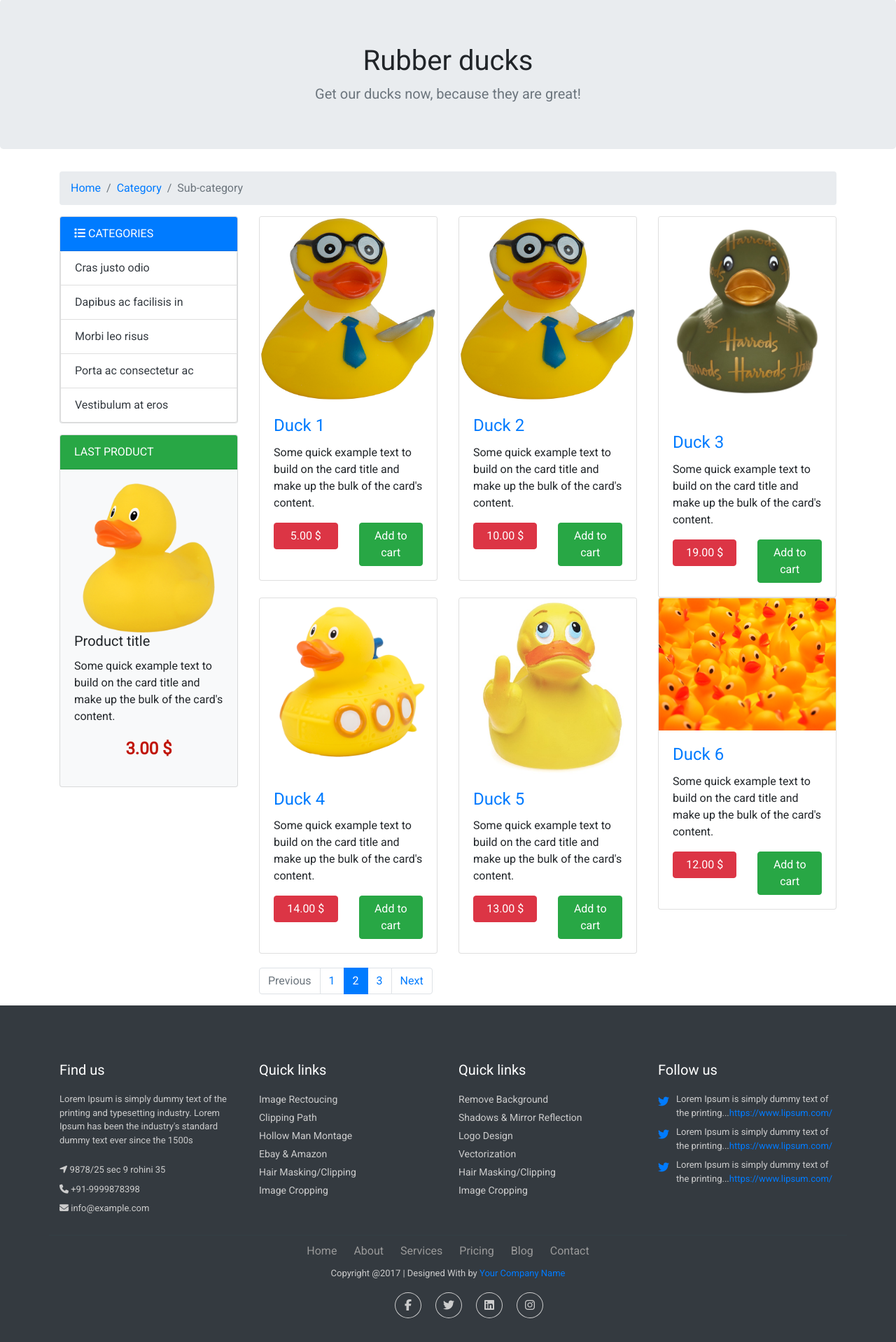
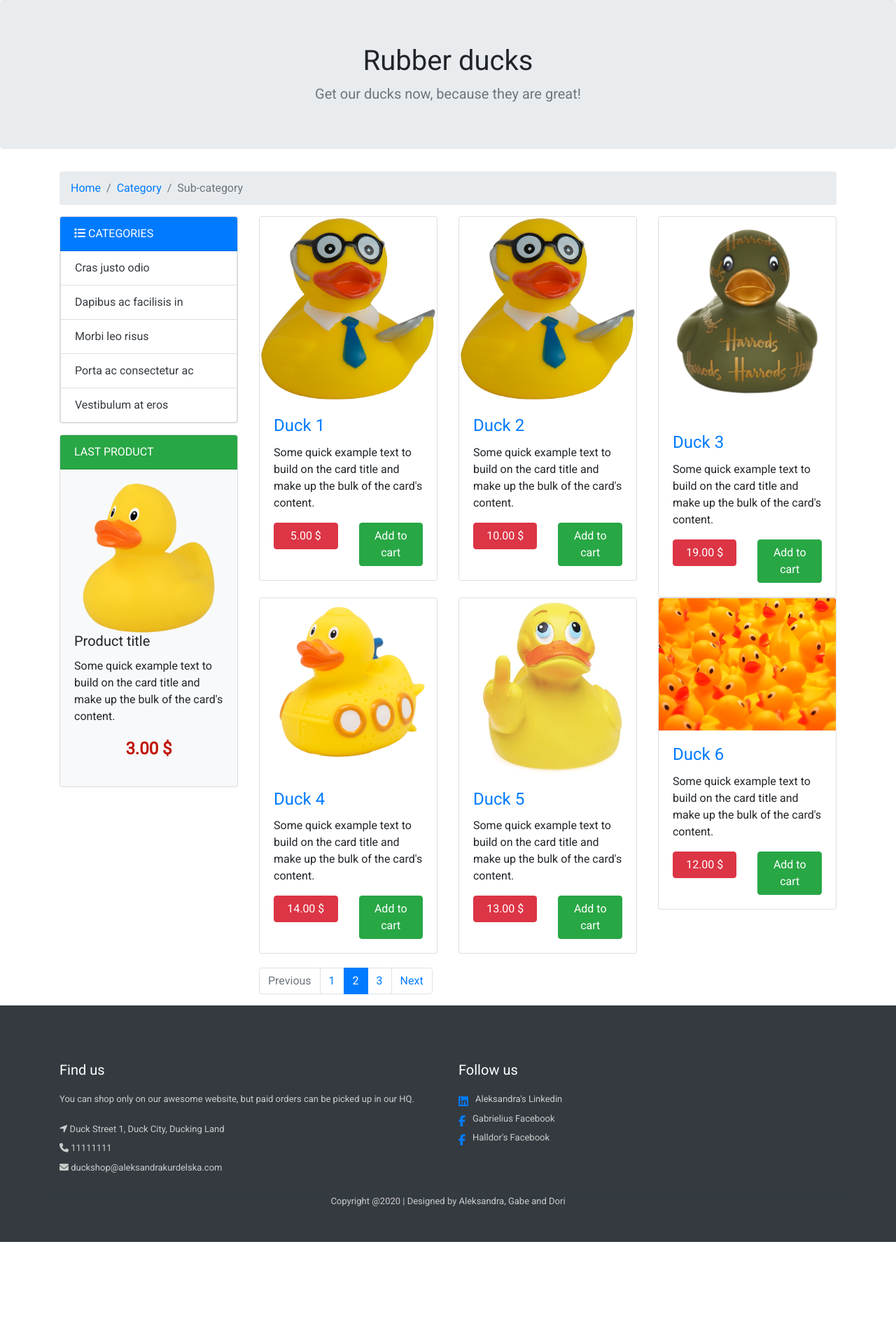
Before and after one commit to gabba23/Duck-shop, a PHP site: page / in a window 1280 px wide. Shown: the part 898-2816 px from the top of the page at 70% size. After the commit the page ends 2673 px from the top, so only its background shows below. Run offline with PHP 8.4, Linux system fonts and the light colour scheme; some libraries are stand-ins or nearby versions; some web fonts are replaced.

Commit message:
Changes to footer and admin part started

```diff
--- a/contact/succes.php
+++ b/contact/succes.php
@@ -1,3 +1,5 @@
 <?php
 // Make it as pop-up on the main page
 echo "Thank you for your message!</br> Your message was send on: ", date("F j, Y, g:i a");
+
+session_destroy();
--- a/footer.php
+++ b/footer.php
@@ -4,43 +4,14 @@
       <div class=" col-sm-4 col-md col-sm-4  col-12 col">
       <h5 class="headin5_amrc col_white_amrc pt2">Find us</h5>
       <!--headin5_amrc-->
-      <p class="mb10">Lorem Ipsum is simply dummy text of the printing and typesetting industry. Lorem Ipsum has been the industry's standard dummy text ever since the 1500s</p>
-      <p><i class="fa fa-location-arrow"></i> 9878/25 sec 9 rohini 35 </p>
-      <p><i class="fa fa-phone"></i>  +91-9999878398  </p>
-      <p><i class="fa fa fa-envelope"></i> info@example.com  </p>
-
-
+      <p class="mb10">You can shop only on our awesome website, but paid orders can be picked up in our HQ.</p>
+      <p><i class="fa fa-location-arrow"></i> Duck Street 1, Duck City, Ducking Land</p>
+      <p><i class="fa fa-phone"></i> 11111111</p>
+      <p><i class="fa fa fa-envelope"></i> duckshop@aleksandrakurdelska.com </p>
       </div>
 
 
-      <div class=" col-sm-4 col-md  col-6 col">
-      <h5 class="headin5_amrc col_white_amrc pt2">Quick links</h5>
-      <!--headin5_amrc-->
-      <ul class="footer_ul_amrc">
-      <li><a href="http://webenlance.com">Image Rectoucing</a></li>
-      <li><a href="http://webenlance.com">Clipping Path</a></li>
-      <li><a href="http://webenlance.com">Hollow Man Montage</a></li>
-      <li><a href="http://webenlance.com">Ebay & Amazon</a></li>
-      <li><a href="http://webenlance.com">Hair Masking/Clipping</a></li>
-      <li><a href="http://webenlance.com">Image Cropping</a></li>
-      </ul>
-      <!--footer_ul_amrc ends here-->
-      </div>
 
-
-      <div class=" col-sm-4 col-md  col-6 col">
-      <h5 class="headin5_amrc col_white_amrc pt2">Quick links</h5>
-      <!--headin5_amrc-->
-      <ul class="footer_ul_amrc">
-      <li><a href="http://webenlance.com">Remove Background</a></li>
-      <li><a href="http://webenlance.com">Shadows & Mirror Reflection</a></li>
-      <li><a href="http://webenlance.com">Logo Design</a></li>
-      <li><a href="http://webenlance.com">Vectorization</a></li>
-      <li><a href="http://webenlance.com">Hair Masking/Clipping</a></li>
-      <li><a href="http://webenlance.com">Image Cropping</a></li>
-      </ul>
-      <!--footer_ul_amrc ends here-->
-      </div>
 
 
       <div class=" col-sm-4 col-md  col-12 col">
@@ -48,9 +19,9 @@
       <!--headin5_amrc ends here-->
 
       <ul class="footer_ul2_amrc">
-      <li><a href="#"><i class="fab fa-twitter fleft padding-right"></i> </a><p>Lorem Ipsum is simply dummy text of the printing...<a href="#">https://www.lipsum.com/</a></p></li>
-      <li><a href="#"><i class="fab fa-twitter fleft padding-right"></i> </a><p>Lorem Ipsum is simply dummy text of the printing...<a href="#">https://www.lipsum.com/</a></p></li>
-      <li><a href="#"><i class="fab fa-twitter fleft padding-right"></i> </a><p>Lorem Ipsum is simply dummy text of the printing...<a href="#">https://www.lipsum.com/</a></p></li>
+      <li><a href="#"><i class="fab fa-linkedin fleft padding-right"></i> </a><p>Aleksandra's Linkedin<a href="https://www.linkedin.com/in/aleksandra-maryla-kurdelska-2639b7174/"></a></p></li>
+      <li><a href="#"><i class="fab fa-facebook-f fleft padding-right"></i> </a><p>Gabrielius Facebook<a href="https://www.facebook.com/gabrielius.cernius"></a></p></li>
+      <li><a href="#"><i class="fab fa-facebook-f fleft padding-right"></i> </a><p>Halldor's Facebook<a href="https://www.facebook.com/halldor.ingolfsson"></a></p></li>
       </ul>
       <!--footer_ul2_amrc ends here-->
       </div>
@@ -59,23 +30,10 @@
 
 
       <div class="container">
-      <ul class="foote_bottom_ul_amrc">
-      <li><a href="http://webenlance.com">Home</a></li>
-      <li><a href="http://webenlance.com">About</a></li>
-      <li><a href="http://webenlance.com">Services</a></li>
-      <li><a href="http://webenlance.com">Pricing</a></li>
-      <li><a href="http://webenlance.com">Blog</a></li>
-      <li><a href="http://webenlance.com">Contact</a></li>
-      </ul>
       <!--foote_bottom_ul_amrc ends here-->
-      <p class="text-center">Copyright @2017 | Designed With by <a href="#">Your Company Name</a></p>
+      <p class="text-center">Copyright @2020 | Designed by Aleksandra, Gabe and Dori</a></p>
 
-      <ul class="social_footer_ul">
-      <li><a href="http://webenlance.com"><i class="fab fa-facebook-f"></i></a></li>
-      <li><a href="http://webenlance.com"><i class="fab fa-twitter"></i></a></li>
-      <li><a href="http://webenlance.com"><i class="fab fa-linkedin"></i></a></li>
-      <li><a href="http://webenlance.com"><i class="fab fa-instagram"></i></a></li>
-      </ul>
+
       <!--social_footer_ul ends here-->
       </div>
 
--- a/header.php
+++ b/header.php
@@ -76,9 +76,6 @@
                         <li class="nav-item">
                             <a class="nav-link" href="about.php">About</a>
                         </li>
-                        <li class="nav-item">
-                            <a class="nav-link" href="contact.php">Contact us</a>
-                        </li>
                     </ul>
 
                     <form class="form-inline my-2 my-lg-0">
```
Also changed, not shown: contact.php (deleted, +0 -74 lines), contact/sendmail.php (+9 -8 lines), contactform.php (deleted, +0 -16 lines).
